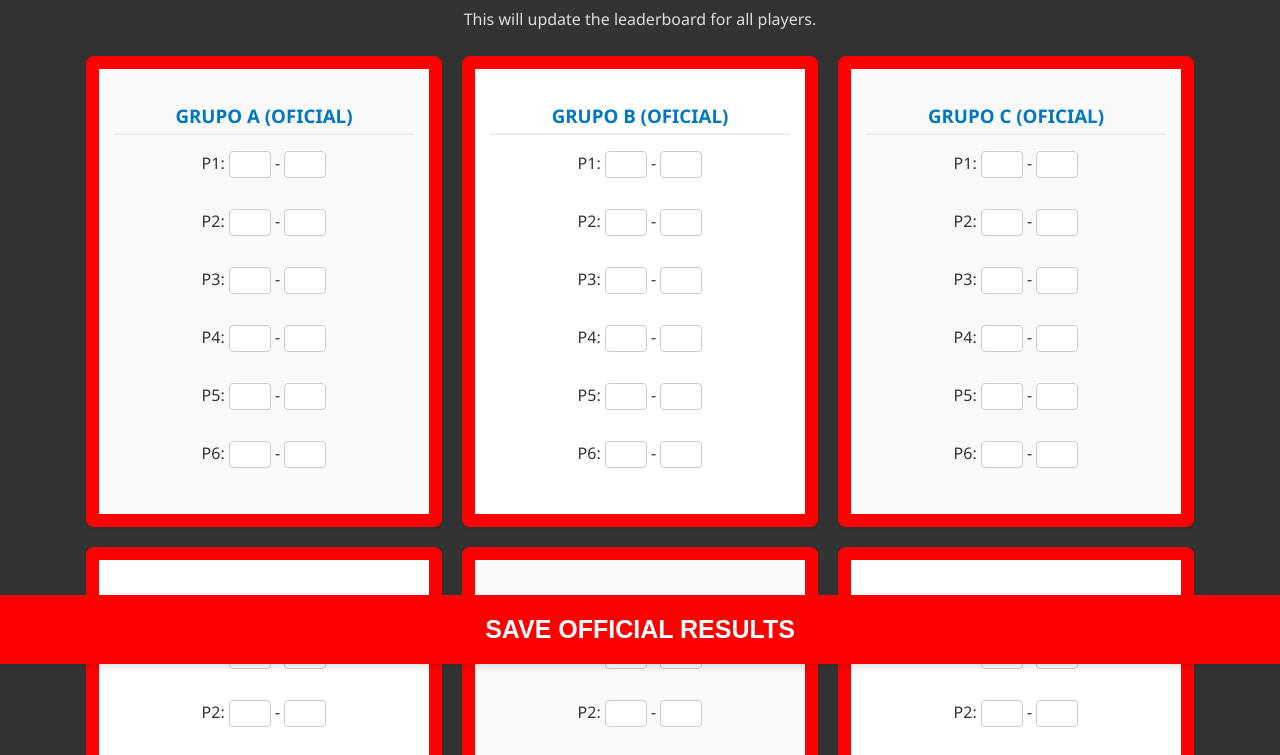
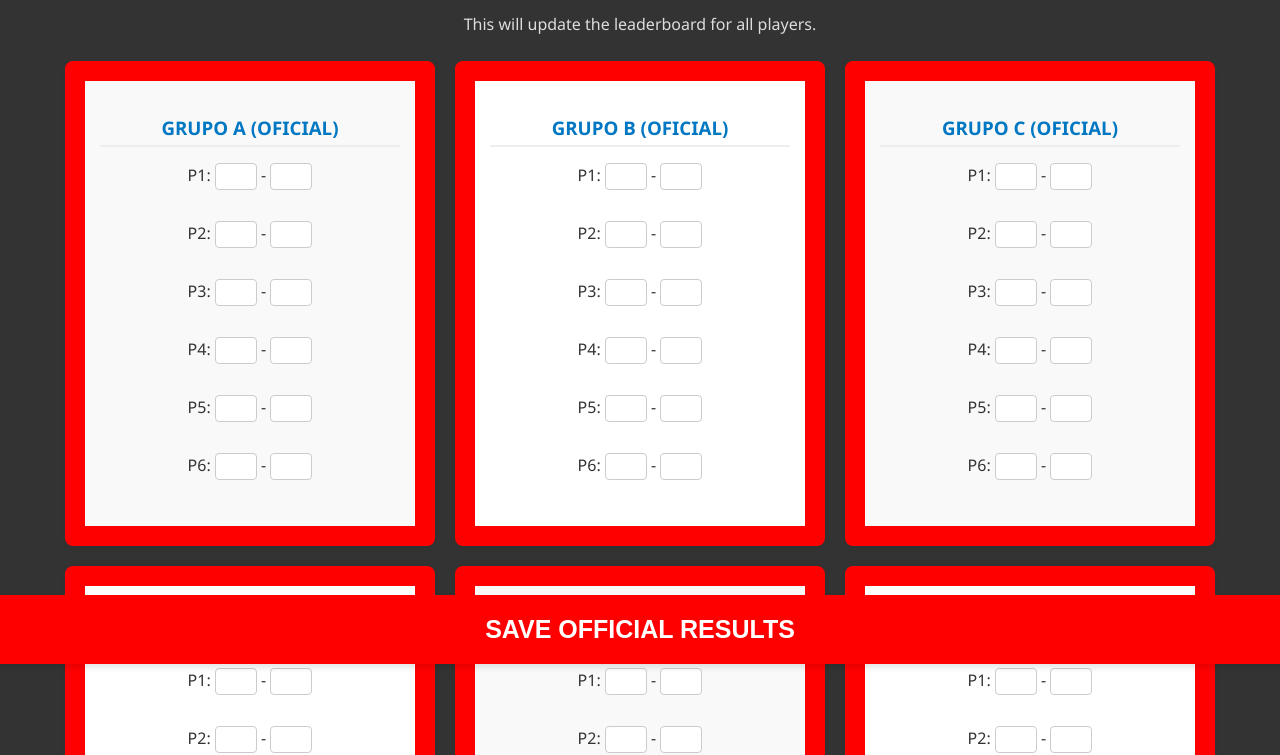
Before and after one commit to AlejandroMonn/Mundial-Score-26, a plain HTML site: page score26/admin.html in a window 1280 px wide. Shown: the part 136-891 px from the top of the page. Drawn offline with nearby package versions, Linux system fonts and the light colour scheme.

Commit message:
Change margins for some boxes

```diff
--- a/score26/estilos.css
+++ b/score26/estilos.css
@@ -3,7 +3,7 @@ body {
     color: #333333; /* Texto principal gris oscuro */
     font-family: 'Segoe UI', Tahoma, Geneva, Verdana, sans-serif; /* Fuente limpia */
     margin: 0;
-    padding: 20px;
+    padding: 25px;
     text-align: center;
 }
 
@@ -55,7 +55,7 @@ input[type="text"], input[type="number"] {
 .grupo {
     background-color: white;
     color: #333333;
-    border: 13px solid #eeeeee;
+    border: 20px solid #eeeeee;
     padding: 15px;
     margin: 10px;
     width: 300px;
@@ -92,7 +92,7 @@ input[type="text"], input[type="number"] {
     background-color: #ffffff;
     color: #333333;
     padding: 25px;
-    border: 1px solid #dddddd;
+    border: 5px solid #dddddd;
     margin: 20px auto;
     max-width: 800px;
     border-radius: 8px;
```
